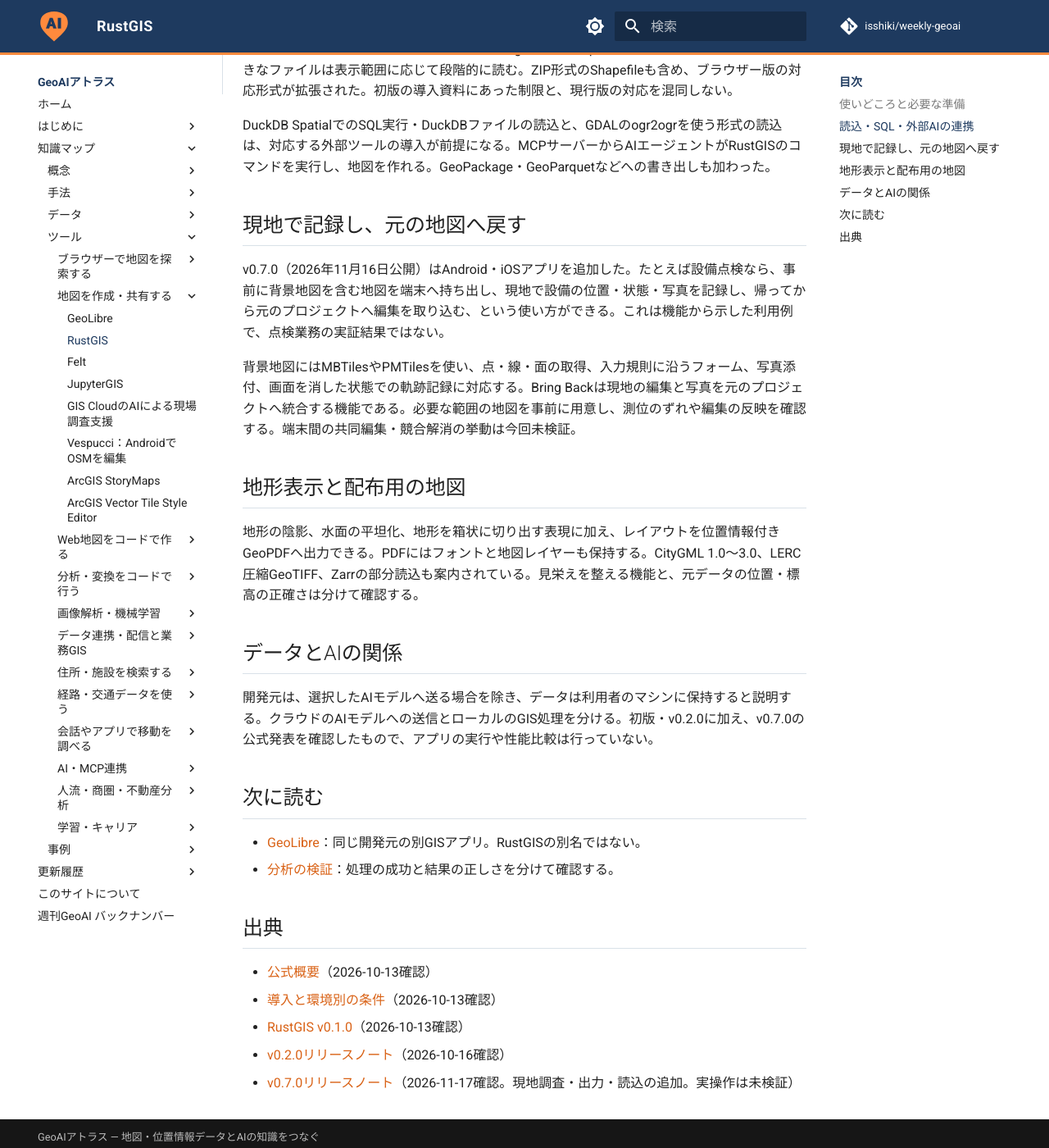
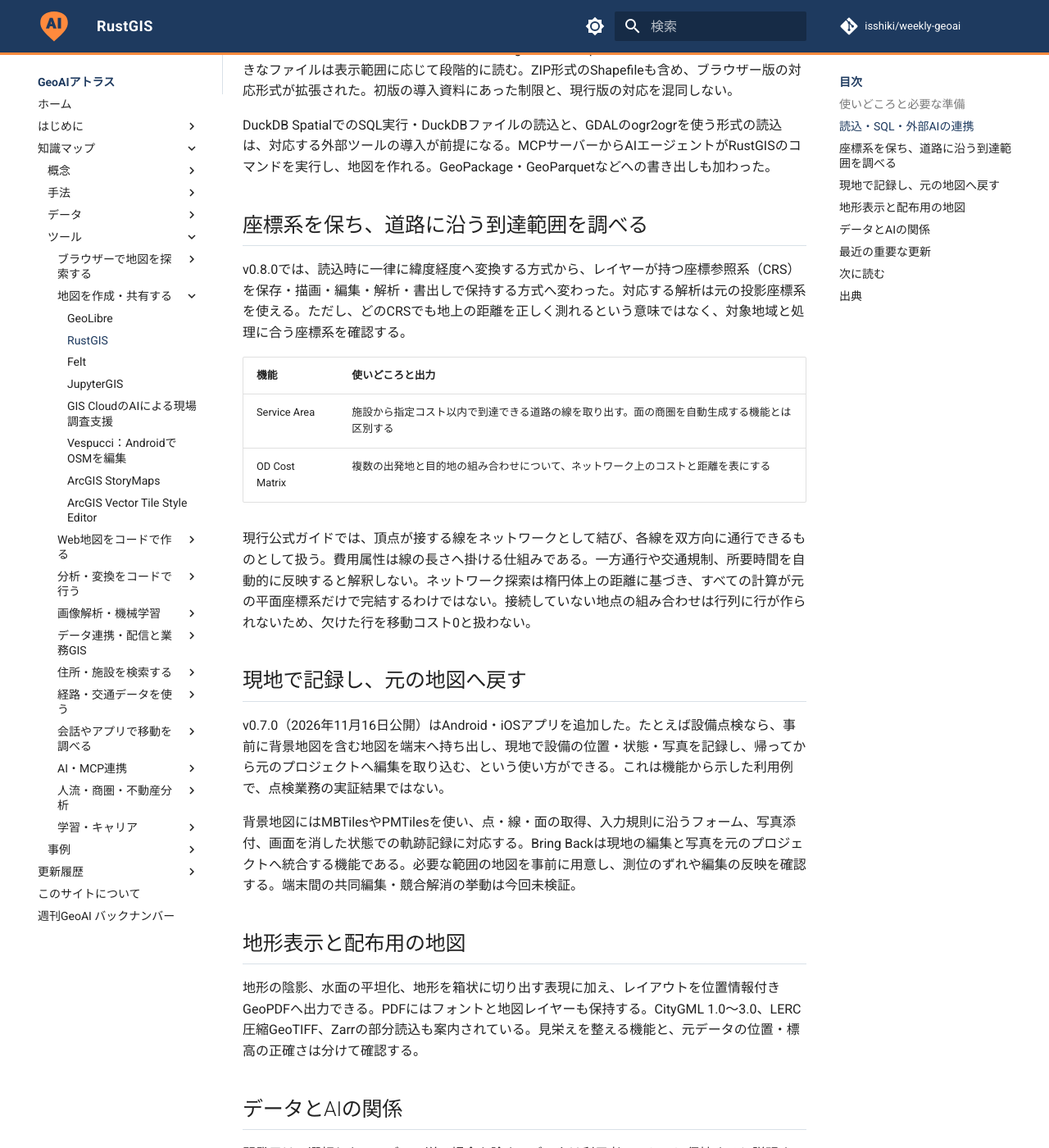
Before and after one commit to isshiki/weekly-geoai, an MkDocs documentation site: the page built from docs/atlas/tools/rustgis.md, in a window 1280 px wide and 1400 px high, scrolled down 762 px. Shown: the whole window at 82% size. Built offline with MkDocs 1.6.1 and Material for MkDocs 9.7.7, drawn with Linux system fonts in a browser that asks for light colours; comment, search, counter and statistics services are not loaded; some of the changed text lies outside the part shown.

Commit message:
Capture November 23 news and update RustGIS analysis guidance

```diff
--- a/docs/atlas/tools/rustgis.md
+++ b/docs/atlas/tools/rustgis.md
@@ -26,6 +26,17 @@ RustGISは、地図の作成、編集、解析、出力を行うRust製の無料
 
 DuckDB SpatialでのSQL実行・DuckDBファイルの読込と、GDALのogr2ogrを使う形式の読込は、対応する外部ツールの導入が前提になる。MCPサーバーからAIエージェントがRustGISのコマンドを実行し、地図を作れる。GeoPackage・GeoParquetなどへの書き出しも加わった。
 
+## 座標系を保ち、道路に沿う到達範囲を調べる
+
+v0.8.0では、読込時に一律に緯度経度へ変換する方式から、レイヤーが持つ座標参照系（CRS）を保存・描画・編集・解析・書出しで保持する方式へ変わった。対応する解析は元の投影座標系を使える。ただし、どのCRSでも地上の距離を正しく測れるという意味ではなく、対象地域と処理に合う座標系を確認する。
+
+| 機能 | 使いどころと出力 |
+| --- | --- |
+| Service Area | 施設から指定コスト以内で到達できる道路の線を取り出す。面の商圏を自動生成する機能とは区別する |
+| OD Cost Matrix | 複数の出発地と目的地の組み合わせについて、ネットワーク上のコストと距離を表にする |
+
+現行公式ガイドでは、頂点が接する線をネットワークとして結び、各線を双方向に通行できるものとして扱う。費用属性は線の長さへ掛ける仕組みである。一方通行や交通規制、所要時間を自動的に反映すると解釈しない。ネットワーク探索は楕円体上の距離に基づき、すべての計算が元の平面座標系だけで完結するわけではない。接続していない地点の組み合わせは行列に行が作られないため、欠けた行を移動コスト0と扱わない。
+
 ## 現地で記録し、元の地図へ戻す
 
 v0.7.0（2026年11月16日公開）はAndroid・iOSアプリを追加した。たとえば設備点検なら、事前に背景地図を含む地図を端末へ持ち出し、現地で設備の位置・状態・写真を記録し、帰ってから元のプロジェクトへ編集を取り込む、という使い方ができる。これは機能から示した利用例で、点検業務の実証結果ではない。
@@ -39,6 +50,16 @@ v0.7.0（2026年11月16日公開）はAndroid・iOSアプリを追加した。
 ## データとAIの関係
 
 開発元は、選択したAIモデルへ送る場合を除き、データは利用者のマシンに保持すると説明する。クラウドのAIモデルへの送信とローカルのGIS処理を分ける。初版・v0.2.0に加え、v0.7.0の公式発表を確認したもので、アプリの実行や性能比較は行っていない。
+
+v0.8.0のAIアシスタントは、添付画像や`view_map`で取得した地図・レイアウトの画像も参照できる。現行ガイドによると、送信内容にはメッセージ、レイヤー名・項目・範囲、読み取った行などの結果、添付画像や地図画像が含まれる。画像を見られることと、距離や座標を正確に検証できることは別である。今回も実操作・通信内容の監査は行っていない。
+
+## 最近の重要な更新
+
+| 版 | 公開日 | 変更の要点 |
+| --- | --- | --- |
+| 0.8.0 | 2026-11-22 UTC（日本時間11-23） | レイヤー固有CRSの保持、到達可能な線・ODコスト表、AIの地図画像参照を追加 |
+
+この表は今回確認した版から記録する。以前の確認済み機能は本文・出典を参照し、全版の変更履歴を網羅したものではない。
 
 ## 次に読む
 
@@ -55,3 +76,7 @@ v0.7.0（2026年11月16日公開）はAndroid・iOSアプリを追加した。
 - [v0.2.0リリースノート](https://github.com/opengeos/RustGIS/releases/tag/v0.2.0)（2026-10-16確認）
 
 - [v0.7.0リリースノート](https://github.com/opengeos/RustGIS/releases/tag/v0.7.0)（2026-11-17確認。現地調査・出力・読込の追加。実操作は未検証）
+
+- [v0.8.0リリースノート](https://github.com/opengeos/RustGIS/releases/tag/v0.8.0)（2026-11-24本文確認。公開日時はGitHub APIでも確認）
+- [解析ガイド](https://rustgis.app/user-guide/analysis/)（2026-11-24確認。ネットワークの接続・方向・出力と計算方式）
+- [AIアシスタントのガイド](https://rustgis.app/user-guide/assistant/)（2026-11-24確認。地図画像の参照と送信内容）
--- a/mkdocs.yml
+++ b/mkdocs.yml
@@ -257,6 +257,7 @@ nav:
       - 年の一覧: updates/2026/index.md
       - 11月:
         - 月の一覧: updates/2026/11/index.md
+        - 11月23日: updates/2026-11-23.md
         - 11月22日: updates/2026-11-22.md
         - 11月21日: updates/2026-11-21.md
         - 11月20日: updates/2026-11-20.md
```
Also changed, not shown: other parts of docs/atlas/tools/rustgis.md (+1 -1 lines), daily/2026-11-23.md (added, +27 -0 lines), docs/updates/2026-11-23.md (added, +30 -0 lines), docs/updates/2026/11/index.md (+1 -0 lines), editorial/atlas-review-register.md (+1 -1 lines).
